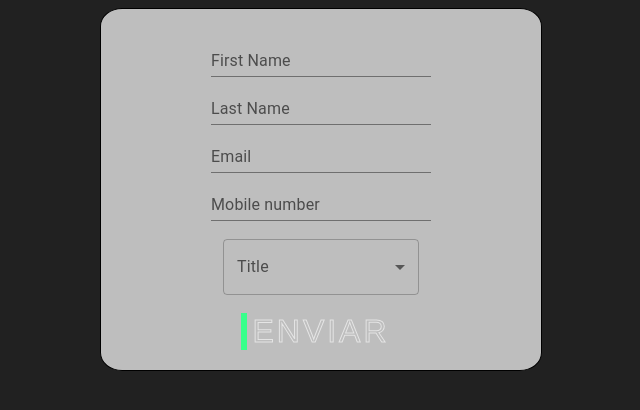
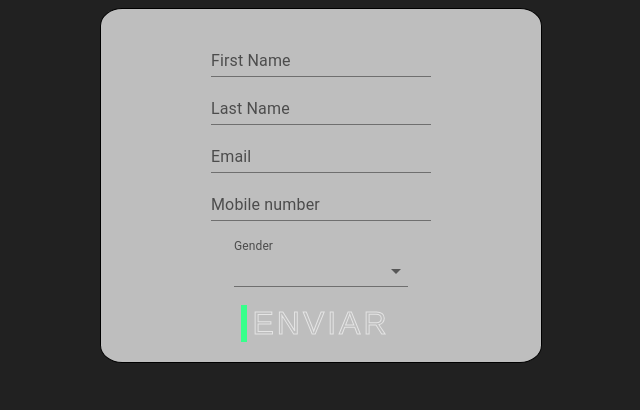
Before and after one commit to JuanPenalverSanchez/formulario-redux, a React (Create React App) app: page / in a window 1280 px wide. Shown: the top 410 px of the page, without its empty margins (319-959 px from the left). Built offline with nearby package versions, Linux system fonts and the light colour scheme.

Commit message:
Validaciones

```diff
--- a/componentes/Formulario/Formulario.jsx
+++ b/componentes/Formulario/Formulario.jsx
@@ -2,6 +2,8 @@ import React from 'react';
 import { useForm } from 'react-hook-form';
 // Estilos
 import './FormularioEstilo.css';
+// Validaciones
+import * as Yup from 'yup';
 import {
   TextField,
   FormControl,
@@ -20,33 +22,51 @@ export default function Formulario() {
     formState: { errors },
   } = useForm();
   const onSubmit = (data) => console.log(data);
-  console.log(errors);
-
   return (
     <FormGroup>
       <form onSubmit={handleSubmit(onSubmit)}>
         <TextField
+          error={errors?.nombre}
           id="standard-basic"
           label="First Name"
           variant="standard"
           color="primary"
-          {...register('First name', { required: true, maxLength: 80 })}
+          name="nombre"
+          helperText={errors?.nombre?.message}
+          {...register('nombre', {
+            maxLength: { value: 50, message: 'Logitud máxima excedida' },
+            required: { value: true, message: 'Este campo es obligatorio' },
+          })}
         />
         <br />
         <TextField
+          error={errors?.apellido}
           id="standard-basic"
           label="Last Name"
           variant="standard"
           color="secondary"
-          {...register('Last name', { required: true, maxLength: 100 })}
+          name="apellido"
+          helper-text={errors?.apellido?.message}
+          {...register('apellido', {
+            maxLength: { value: 50, message: 'Logitud máxima excedida' },
+            required: { value: true, message: 'Este campo es obligatorio' },
+          })}
         />
         <br />
         <TextField
+          error={errors?.email}
           id="standard-basic"
           label="Email"
+          type="email"
           variant="standard"
           color="secondary"
-          {...register('Email', { required: true, maxLength: 100 })}
+          name="email"
+          helperText={errors?.email?.message}
+          {...register('email', {
+            maxLength: { value: 250, message: 'Logitud máxima excedida' },
+            required: { value: true, message: 'Este campo es obligatorio' },
+            pattern: { value: /^\S+@\S+$/i, message: 'El e-mail no es valido' },
+          })}
         />
         <br />
         <TextField
@@ -55,27 +75,28 @@ export default function Formulario() {
           variant="standard"
           color="secondary"
           {...register('Mobile number', {
-            required: true,
+            required: false,
             minLength: 6,
             maxLength: 12,
           })}
         />
         <br />
         <br />
-        <FormControl>
-          <InputLabel id="demo-simple-select-label">Title</InputLabel>
+        <FormControl variant="standard">
+          <InputLabel id="demo-simple-select-standard-label">Gender</InputLabel>
           <Select
-            labelId="demo-simple-select-label"
-            id="demo-simple-select"
+            labelId="demo-simple-select-standard-label"
+            id="demo-simple-select-standard"
             value={Title}
-            label="Title"
+            label="Gender"
             color="secondary"
             onChange={handleChange}
-            {...register('Title', { required: true })}
+            defaultValue={0}
+            {...register('genero', { required: false })}
           >
-            <MenuItem value={10}>Ten</MenuItem>
-            <MenuItem value={20}>Twenty</MenuItem>
-            <MenuItem value={30}>Thirty</MenuItem>
+            <MenuItem value={'HOMBRE'}>Hombre</MenuItem>
+            <MenuItem value={'MUJER'}>Mujer</MenuItem>
+            <MenuItem value={'OTRO'}>Otro</MenuItem>
           </Select>
         </FormControl>
         <br />
--- a/componentes/Formulario/FormularioEstilo.css
+++ b/componentes/Formulario/FormularioEstilo.css
@@ -11,7 +11,7 @@ input[type='submit'] {
   width: 30%;
   height: 30px;
 }
-#demo-simple-select {
+#demo-simple-select-standard {
   width: 150px;
 }
 #standard-basic {
```
Also changed, not shown: package.json (+7 -1 lines).
